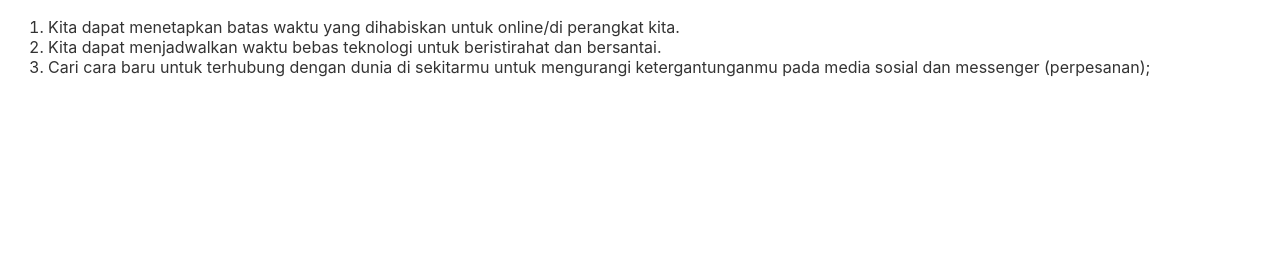
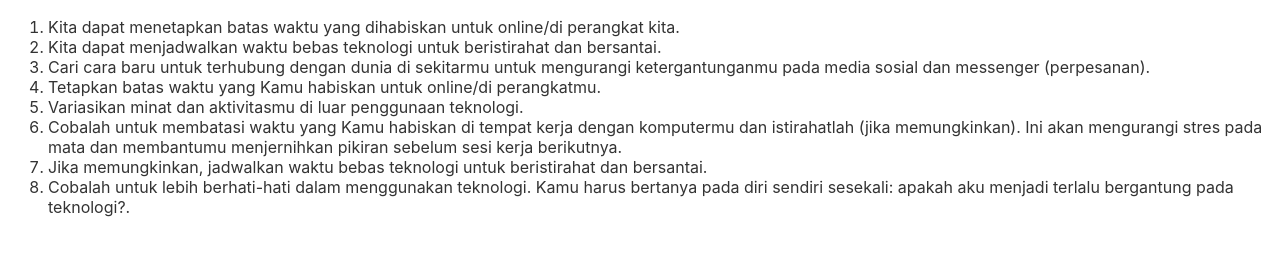
Before and after one commit to lovyora/website, a plain HTML site: page index.html in a window 1280 px wide. Shown: the part 484-740 px from the top of the page. Drawn offline with Linux system fonts and the light colour scheme.

Commit message:
Update index.html

```diff
--- a/index.html
+++ b/index.html
@@ -12,10 +12,12 @@
 		<ol>
 			<li>Kita dapat menetapkan batas waktu yang dihabiskan untuk online/di perangkat kita.</li>
 			<li>Kita dapat menjadwalkan waktu bebas teknologi untuk beristirahat dan bersantai.</li>
-            <li>
-                Cari cara baru untuk terhubung dengan dunia di sekitarmu untuk mengurangi ketergantunganmu pada media sosial dan messenger (perpesanan);
-
-            </li>
+            <li>Cari cara baru untuk terhubung dengan dunia di sekitarmu untuk mengurangi ketergantunganmu pada media sosial dan messenger (perpesanan).</li>
+            <li>Tetapkan batas waktu yang Kamu habiskan untuk online/di perangkatmu.</li>
+            <li>Variasikan minat dan aktivitasmu di luar penggunaan teknologi.</li>
+            <li>Cobalah untuk membatasi waktu yang Kamu habiskan di tempat kerja dengan komputermu dan istirahatlah (jika memungkinkan). Ini akan mengurangi stres pada mata dan membantumu menjernihkan pikiran sebelum sesi kerja berikutnya.</li>
+            <li>Jika memungkinkan, jadwalkan waktu bebas teknologi untuk beristirahat dan bersantai.</li>
+            <li>Cobalah untuk lebih berhati-hati dalam menggunakan teknologi. Kamu harus bertanya pada diri sendiri sesekali: apakah aku menjadi terlalu bergantung pada teknologi?.</li>
 		</ol>
     </body>
 </html>
```
